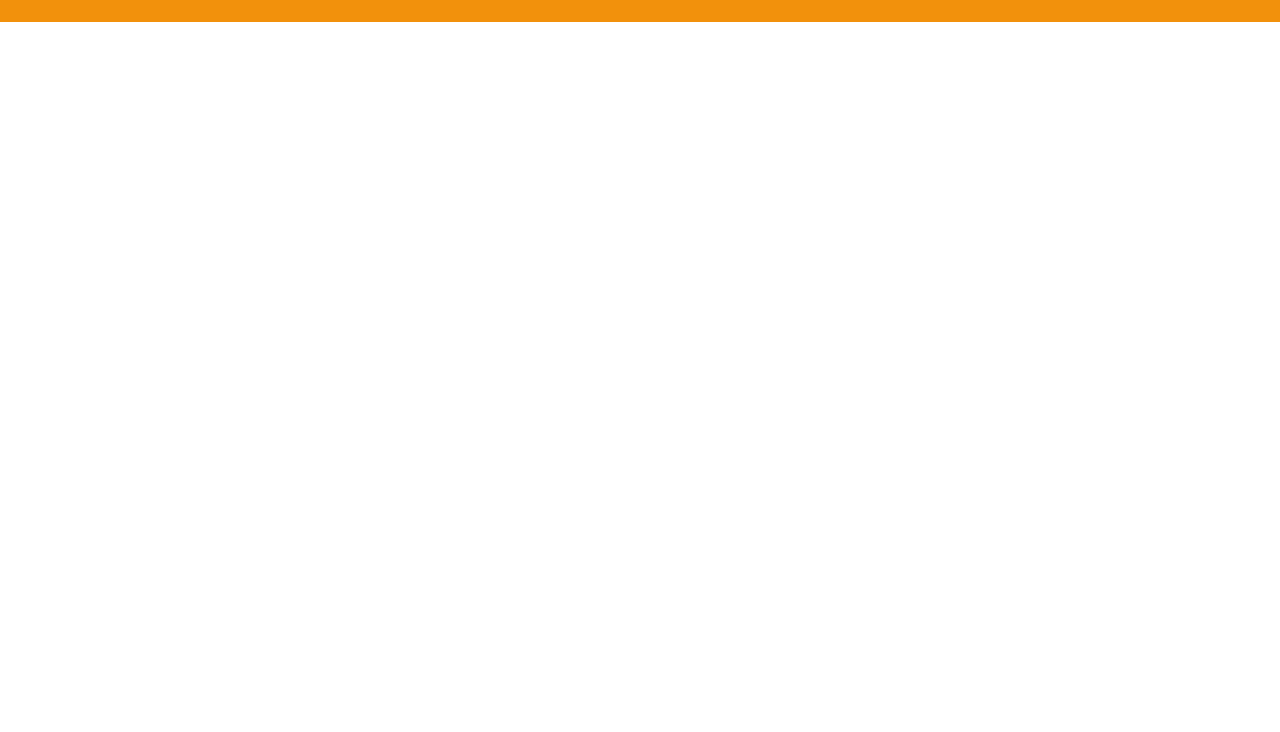
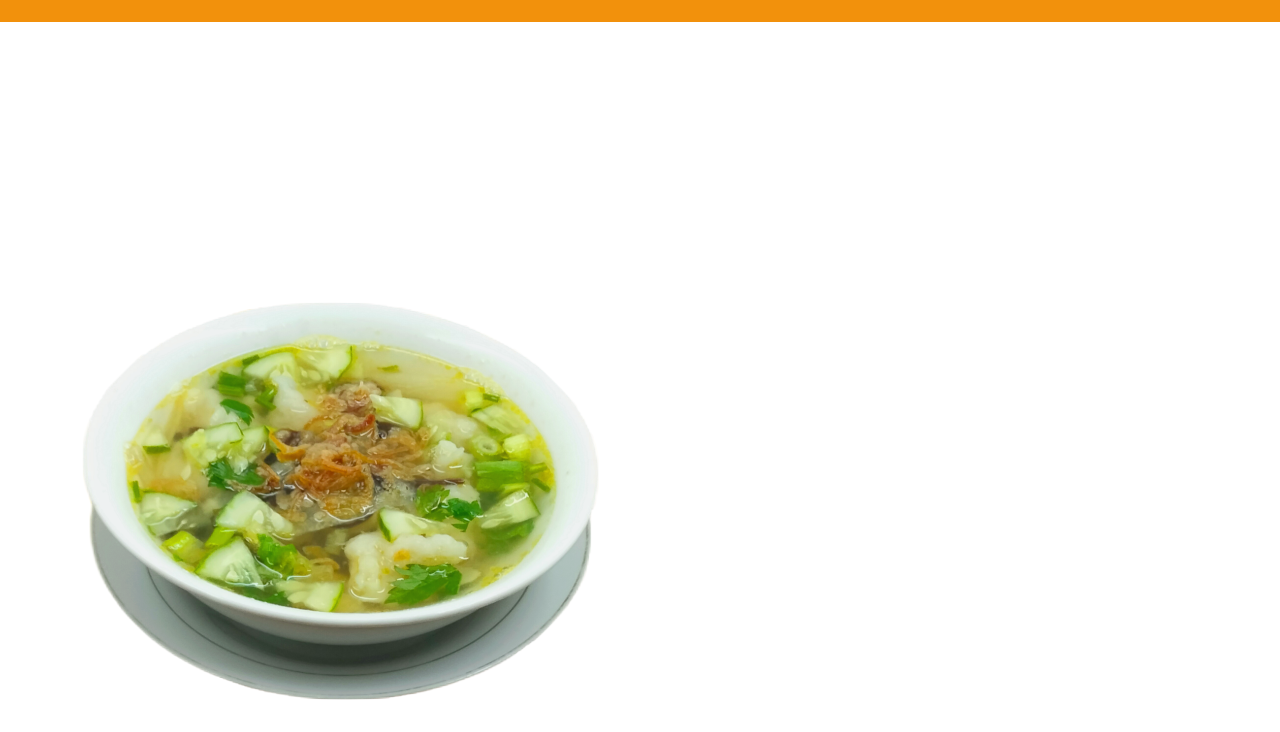
Before and after one commit to 788mangjai/788mangjai.github.io, a plain HTML site: page pages/buychart.html in a window 1280 px wide. Shown: the part 68-800 px from the top of the page. Drawn offline with nearby package versions, Linux system fonts and the light colour scheme; files that its build step writes are made by us from their sources; files whose address does not match are found by name.

Commit message:
Update buychart.html

```diff
--- a/pages/buychart.html
+++ b/pages/buychart.html
@@ -69,13 +69,17 @@
 
      <!-- Menu -->
 
+
      <div class="menu">
-        <div class="row">
-          <div class="col">
-             <h1>My Teks mandy  </h1>
-          </div>
+        <div class="container">
+            <div class="row">
+                <div class="col">
+                  <a href=""><img src="../img/foto1.png" alt=""></a>
+                </div>
+            </div>
         </div>
      </div>
+
 
      <!-- Menu Akhir -->
 
```
